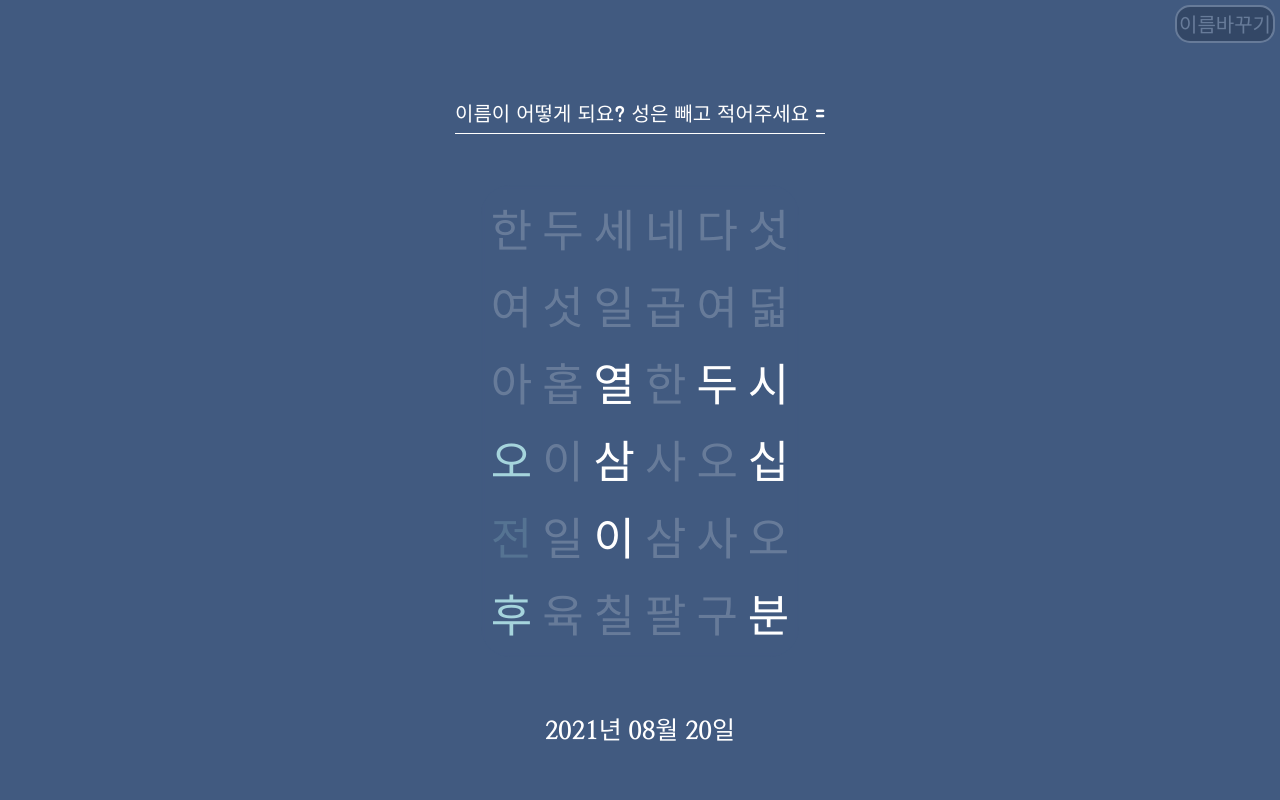
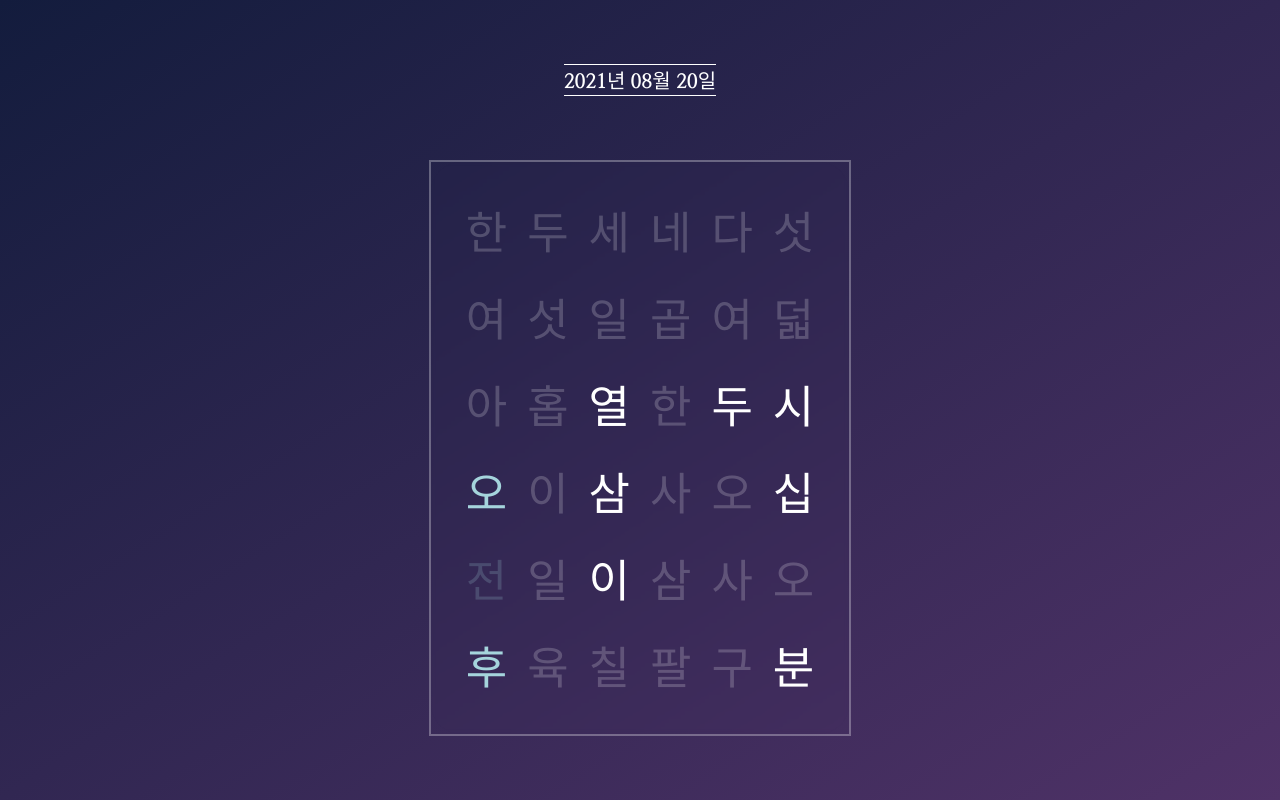
Before and after one commit to Just-gomin/HanguelClock-JS, a plain HTML site: page index.html in a window 1280 px wide. Drawn offline with Linux system fonts and the light colour scheme.

Commit message:
Update : Background Update. UI Update.

```diff
--- a/index.css
+++ b/index.css
@@ -16,7 +16,8 @@ html {
 body {
   width: 100%;
   height: 100%;
-  background-color: #415a80;
+  /* background-color: #131c3d; */
+  background: linear-gradient(to bottom right, #131c3d, #4f3267);
   color: white;
   display: flex;
   flex-direction: column;
@@ -68,7 +69,7 @@ header {
 }
 
 /* greeting 메세지를 위한 css */
-.greeting-container {
+/* .greeting-container {
   padding-left: 40px;
   padding-right: 40px;
   font-family: "Jua", sans-serif;
@@ -112,10 +113,26 @@ header {
 
 .showing-on {
   display: block;
+} */
+
+/* 날짜 표시 */
+.date-line {
+  border-top: 1px solid white;
+  border-bottom: 1px solid white;
 }
 
-/*  한글 시계 시각 표시를 위한 css */
+.dateTxt {
+  font-family: "Nanum Myeongjo", serif;
+  font-size: 20px;
+}
+
+/*  한글 시계 시각 표시 */
+.js-clock-container {
+  border: 2px solid rgba(255, 255, 255, 0.3);
+}
+
 .clockTable {
+  padding: 20px;
   border-spacing: 10px;
   border-radius: 30px;
   backdrop-filter: blur(2px);
@@ -123,6 +140,7 @@ header {
 }
 
 .clockTxt {
+  padding: 5px;
   opacity: 0.2;
   text-align: center;
   font-size: 45px;
@@ -135,20 +153,3 @@ header {
 .clockHalfDay {
   color: #a5d4dc;
 }
-
-.dateTxt {
-  font-family: "Nanum Myeongjo", serif;
-  font-size: 25px;
-}
-
-/* 배경화면 이미지를 위한 css */
-.backgroundIMG {
-  position: absolute;
-  opacity: 0.8;
-  top: 0;
-  left: 0;
-  width: 100%;
-  height: 100%;
-  z-index: -100;
-  animation: fadeIn 0.5s linear;
-}
--- a/index.html
+++ b/index.html
@@ -7,10 +7,10 @@
   </head>
   <body>
     <header class="js-header">
-      <input type="button" class="button namechanger" value="이름바꾸기" />
+      <!-- <input type="button" class="button namechanger" value="이름바꾸기" /> -->
     </header>
     <main class="main-container">
-      <div class="greeting-container">
+      <!-- <div class="greeting-container">
         <form class="js-form showing-off">
           <input
             class="greeting-input"
@@ -19,6 +19,11 @@
           />
         </form>
         <h3 class="js-greeting showing-off"></h3>
+      </div> -->
+      <div class="js-date-container">
+        <div class="date-line">
+          <span class="dateTxt"></span>
+        </div>
       </div>
       <div class="js-clock-container">
         <table class="clockTable">
@@ -72,14 +77,10 @@
           </tr>
         </table>
       </div>
-      <div class="js-date-container">
-        <div class="dateTxt"></div>
-      </div>
     </main>
     <script src="header.js"></script>
     <script src="greeting.js"></script>
     <script src="clock.js"></script>
     <script src="date.js"></script>
-    <script src="background.js"></script>
   </body>
 </html>
```
Also changed, not shown: background.js (deleted, +0 -23 lines), images/5.jpg (deleted), images/6.jpg (deleted), 5 other files.
